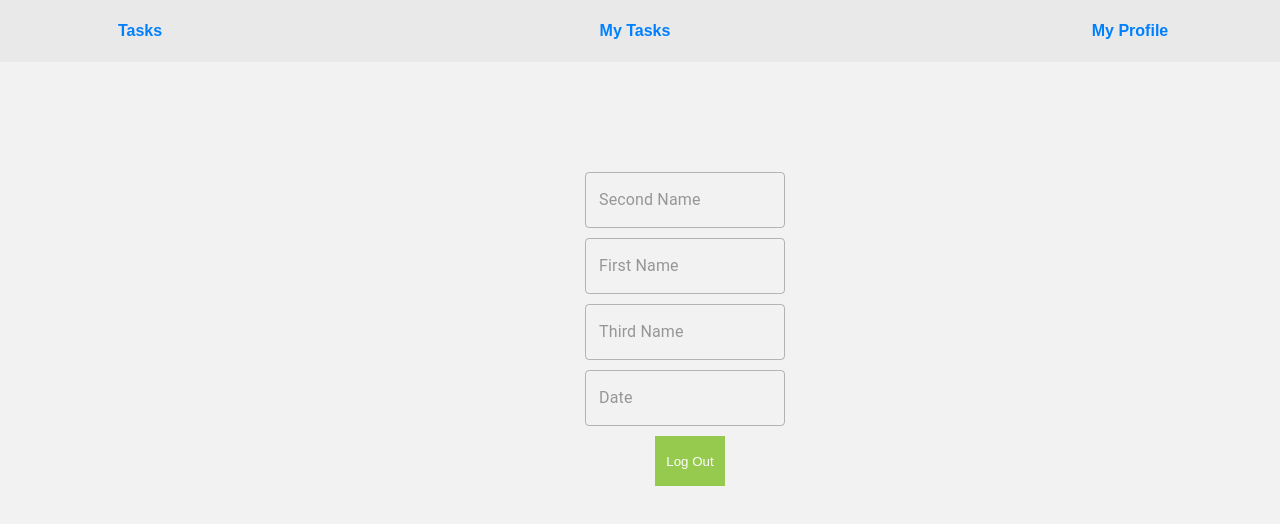
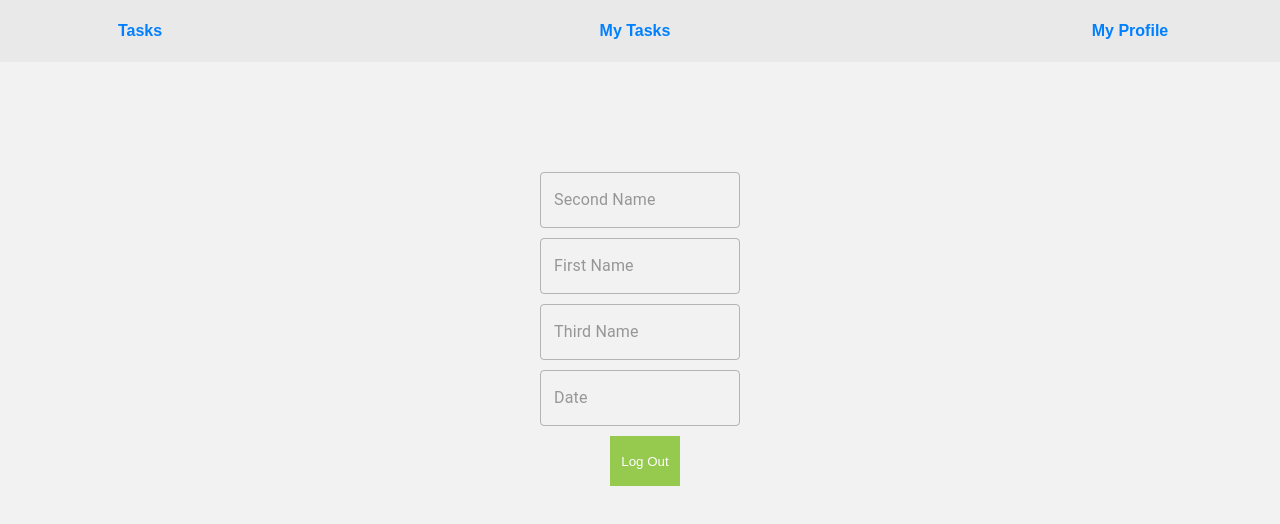
Before and after one commit to DigitalLeagueFS/ChixPix2-Front, a React (Create React App) app: page /profile in a window 1280 px wide. Shown: the top 524 px of the page. Built offline with nearby package versions, Linux system fonts and the light colour scheme; no server answers.

Commit message:
Some redirect

```diff
--- a/src/Form/Form.js
+++ b/src/Form/Form.js
@@ -2,13 +2,17 @@ import React from 'react'
 import './Form.css'
 import bird from './bird.png'
 import Request from "../Requests";
+import {Redirect} from "react-router";
+
 class LoginForm extends React.Component {
     constructor(props) {
         super(props);
         this.state = {
             login: '',
-            password: ''
+            password: '',
+            valid:false
         };
+        this.checkToken();
     }
 
     handleChange = name => event => {
@@ -41,19 +45,21 @@ class LoginForm extends React.Component {
           })
     };
 
-    componentDidMount() {
-        Request.update('/check',{token:localStorage.getItem('token')})
-            .then(response=>{
-                if(response.data === 'ok')
-                    return(
-                        window.location.href = '/profile'
-                    );
-                else
-                    localStorage.clear();
+    checkToken = () => {
+        Request.get('/check')
+            .then((response)=>{
+                if(response){
+                    this.setState({
+                        valid:true
+                    })
+                }
             })
-    }
+    };
 
     render() {
+        if(this.state.valid){
+            return <Redirect to='/profile'/>
+        }
         return(
             <div className='container'>
                 <img className='form-logo' src={bird} alt='logo'/>
--- a/src/Profile/Profile.css
+++ b/src/Profile/Profile.css
@@ -4,15 +4,14 @@ body{
     margin: 0;
     background: #f2f2f2;
 }
-
 .box{
     display: flex;
-    flex-direction: column;
+    width: 100%;
+    justify-content: center;
 }
 .card{
     max-width: 200px;
     max-height: 500px;
-    margin-left: 585px;
     margin-top: 100px;
     box-sizing: border-box;
 }
@@ -21,7 +20,7 @@ body{
     background-color: rgb(140,198,62);
     color: white;
     height: 50px;
-    margin: 10px 0px 0px 70px;
+    margin: 10px 0 0 70px;
     border: none;
     cursor: pointer;
     opacity: 0.9;
--- a/src/Profile/Profile.js
+++ b/src/Profile/Profile.js
@@ -33,8 +33,8 @@ class UserInfo extends React.Component{
     }
     render() {
         return(
-            <div className={'box'}>
-                <div className={'card'}>
+            <div className='box'>
+                <div className='card'>
                     <div>
                         {FormPropsTextField(this.state.secondName,'Second Name')}
                     </div>
@@ -48,7 +48,7 @@ class UserInfo extends React.Component{
                         {FormPropsTextField(this.state.date,'Date')}
                     </div>
                     <div>
-                        <button type={'submit'} className={'logout-btn'} onClick={this.logOut}>Log Out</button>
+                        <button type={'submit'} className='logout-btn' onClick={this.logOut}>Log Out</button>
                     </div>
                 </div>
             </div>
--- a/src/Requests.js
+++ b/src/Requests.js
@@ -1,4 +1,5 @@
 import axios from 'axios'
+
 
 
 let instance = axios.create({
@@ -12,9 +13,10 @@ let instance = axios.create({
 instance.interceptors.response.use(response=>{
     return response
 },(error => {
-    if (error.response.status === 500){
+    if (error.response.status === 401){
         localStorage.clear();
-        window.location.href = '/'
+        if(window.location.pathname !== '/')
+           window.location.href = '/'
     }
 }));
 
```
Also changed, not shown: 1 other file (tests, documents, lock files or other folders).
